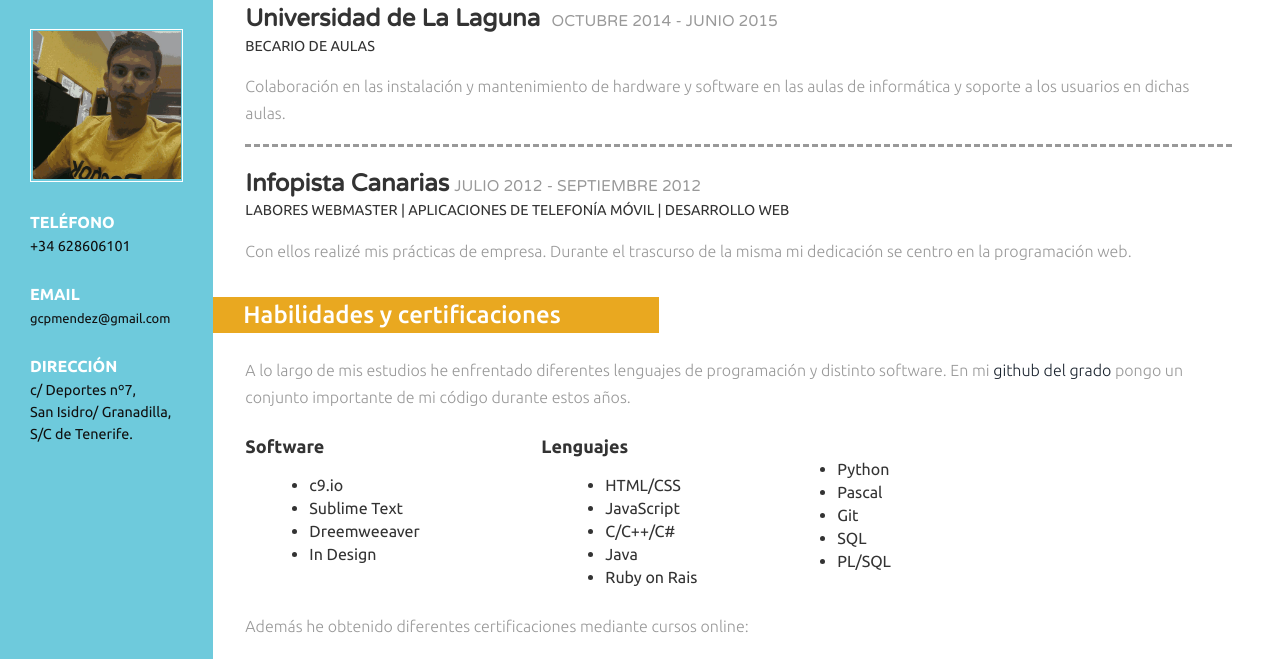
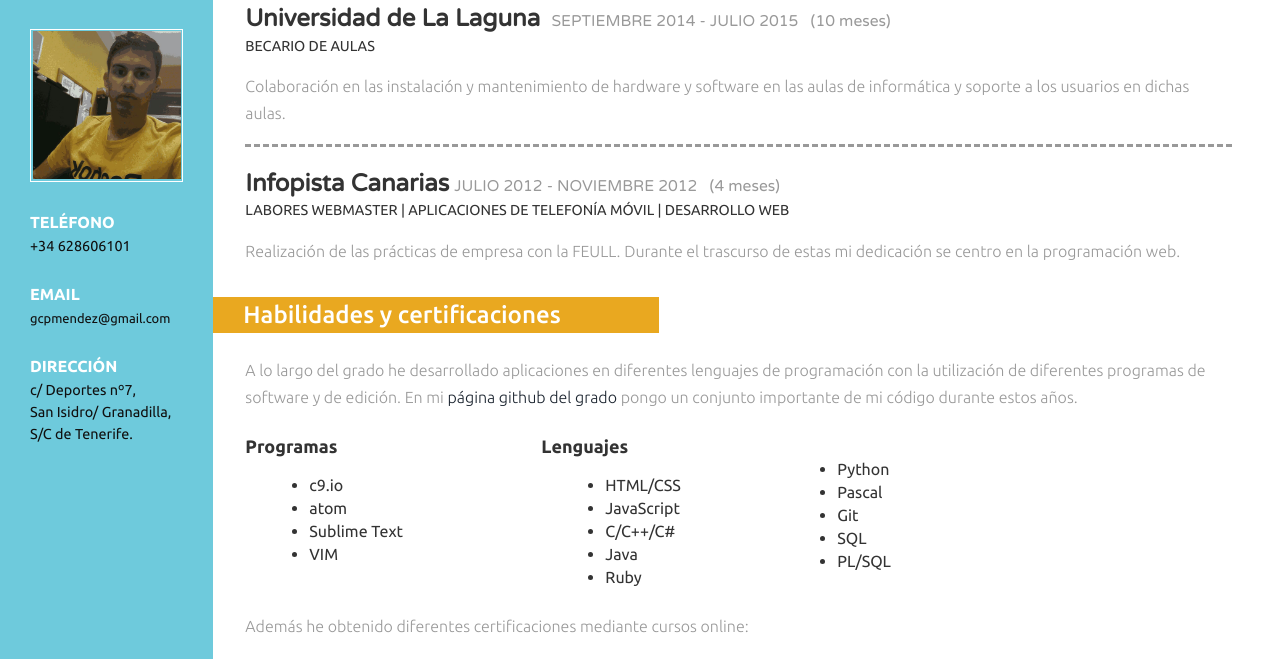
Before and after one commit to gcpmendez/CV, a plain HTML site: page index.html in a window 1280 px wide. Shown: the part 141-801 px from the top of the page. Drawn offline with Linux system fonts and the light colour scheme; files whose address does not match are found by name.

Commit message:
Actualizando index.html

```diff
--- a/index.html
+++ b/index.html
@@ -80,29 +80,29 @@ Smartphone Compatible web template, free webdesigns for Nokia, Samsung, LG, Sony
 		 <div class="company">
 			 <h3 class="clr1">Empleo</h3>
 			 <div class="company_details">
-				 <h4>Universidad de La Laguna <span>OCTUBRE 2014 - JUNIO 2015</span></h4>
+				 <h4>Universidad de La Laguna <span>SEPTIEMBRE 2014 - JULIO 2015 &nbsp;&nbsp;(10 meses)</span></h4>
 				 <h6>BECARIO DE AULAS</h6>
 				 <p class="cmpny1">Colaboración en las instalación y mantenimiento de hardware y software en las aulas de informática y soporte a los usuarios en dichas aulas.</p>
 			 </div>
 			 <div class="company_details">
-				 <h4>Infopista Canarias<span>JULIO 2012 - SEPTIEMBRE 2012</span></h4>
+				 <h4>Infopista Canarias<span>JULIO 2012 - NOVIEMBRE 2012 &nbsp;&nbsp;(4 meses)</span></h4>
 				 <h6>LABORES WEBMASTER | APLICACIONES DE TELEFONÍA MÓVIL | DESARROLLO WEB</h6>
-				 <p>Con ellos realizé mis prácticas de empresa. Durante el trascurso de la misma mi dedicación se centro en la programación web.</p>
+				 <p>Realización de las prácticas de empresa con la FEULL. Durante el trascurso de estas mi dedicación se centro en la programación web.</p>
 			 </div>
 		 </div>
 		 <div class="skills">
 			 <h3 class="clr2">Habilidades y certificaciones</h3>
 			 <div class="skill_info">
-			 <p>A lo largo de mis estudios he enfrentado diferentes lenguajes de programación y distinto software. En mi <a href="">github del grado</a> pongo un conjunto importante de mi código durante estos años.</p>
+			 <p>A lo largo del grado he desarrollado aplicaciones en diferentes lenguajes de programación con la utilización de diferentes programas de software y de edición. En mi <a href="https://gcpmendez.github.io/">página github del grado</a> pongo un conjunto importante de mi código durante estos años.</p>
 			 </div>
 			 <div class="skill_list">
 				 <div class="skill1">
-					 <h4>Software</h4>
+					 <h4>Programas</h4>
 					 <ul>
 						<li>c9.io</li>
+						<li>atom</li>
 						<li>Sublime Text</li>
-						<li>Dreemweeaver</li>
-						<li>In Design</li>
+						<li>VIM</li>
 					 </ul>
 				 </div>
 				 <div class="skill2">
@@ -112,7 +112,7 @@ Smartphone Compatible web template, free webdesigns for Nokia, Samsung, LG, Sony
 						<li>JavaScript</li>
 						<li>C/C++/C#</li>
 						<li>Java</li>
-						<li>Ruby on Rais</li>
+						<li>Ruby</li>
 					 </ul>
 				 </div>
 				 <div class="skill3">
```
